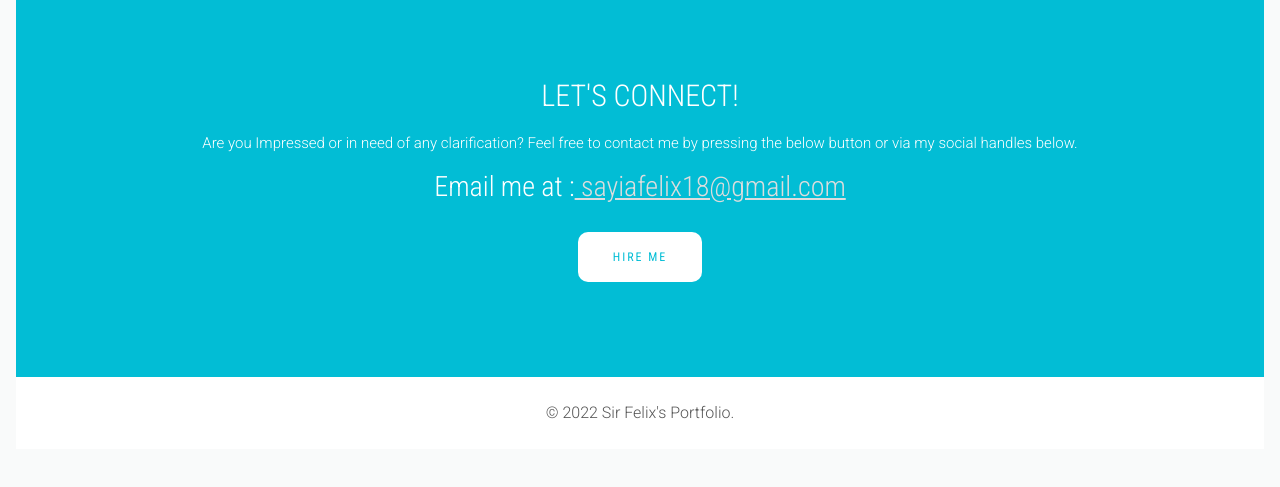
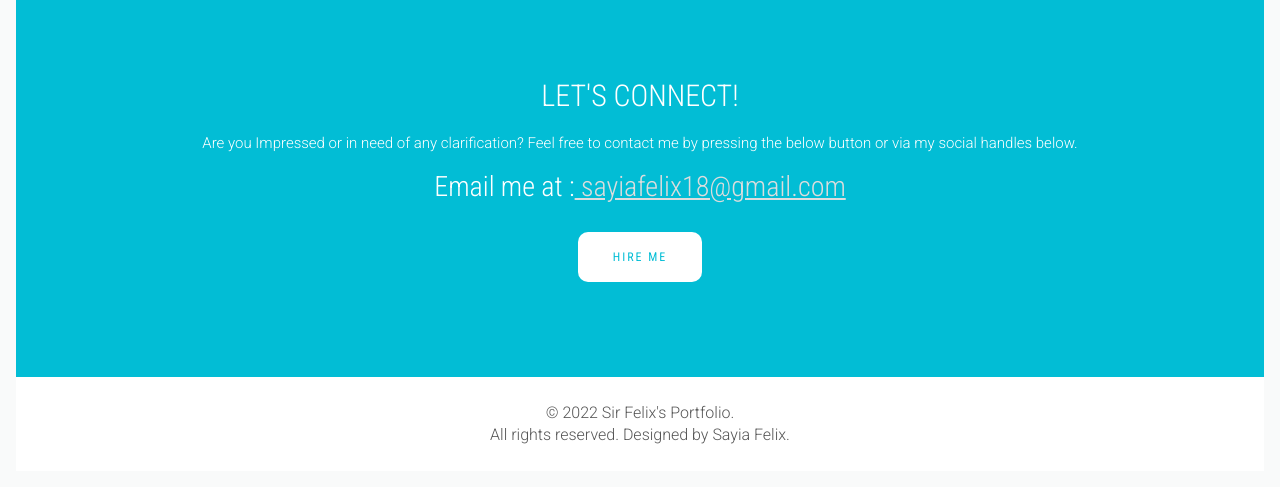
Before and after one commit to SayiaFelix/Sir_Felix_Portfolio, a Django app: page / in a window 1280 px wide. Shown: the part 2789-3276 px from the top of the page. Before the commit the page ends 3208 px from the top, so only its background shows below. Run offline with Django 3.2, Linux system fonts and the light colour scheme; data that the repository does not hold is empty; some libraries are stand-ins or nearby versions; some web fonts are replaced.

Commit message:
adding informational templates

```diff
--- a/portfolio/templates/footer.html
+++ b/portfolio/templates/footer.html
@@ -21,7 +21,7 @@
     <div class="container">
         <div class="col-md-12">
             <p class="copyright text-center fs-6">&copy; <span>
-                    <script>document.write(new Date().getFullYear())</script></span> Sir Felix's Portfolio.
+                    <script>document.write(new Date().getFullYear())</script></span> Sir Felix's Portfolio. <br> All rights reserved. Designed by Sayia Felix.
             </p>
         </div>
     </div>
--- a/portfolio/templates/portfolio/portfolio.html
+++ b/portfolio/templates/portfolio/portfolio.html
@@ -2,7 +2,7 @@
 {% load static %}
 {% load bootstrap4 %}
 {% block content %}
-<section class="global-page-header">
+<section class="global-page-header"style="border-radius: 10px;">
     <div class="container">
         <div class="row">
             <div class="col-md-12">
```
